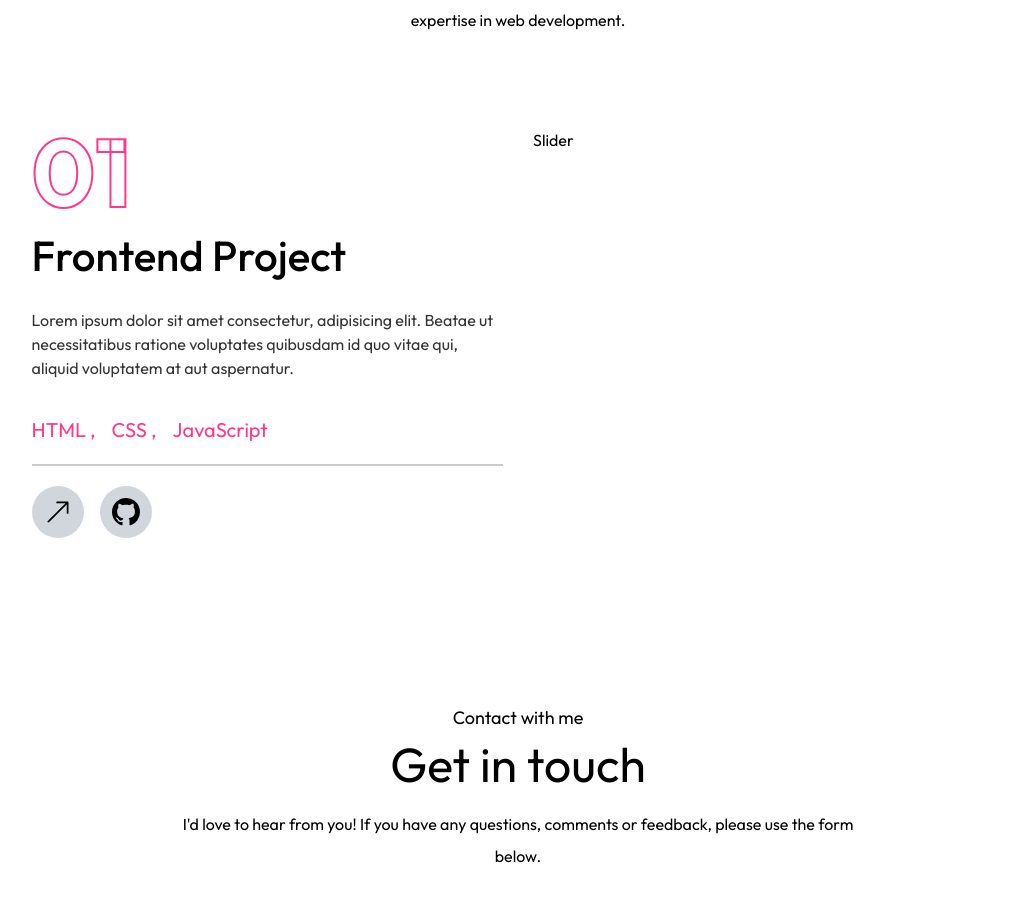
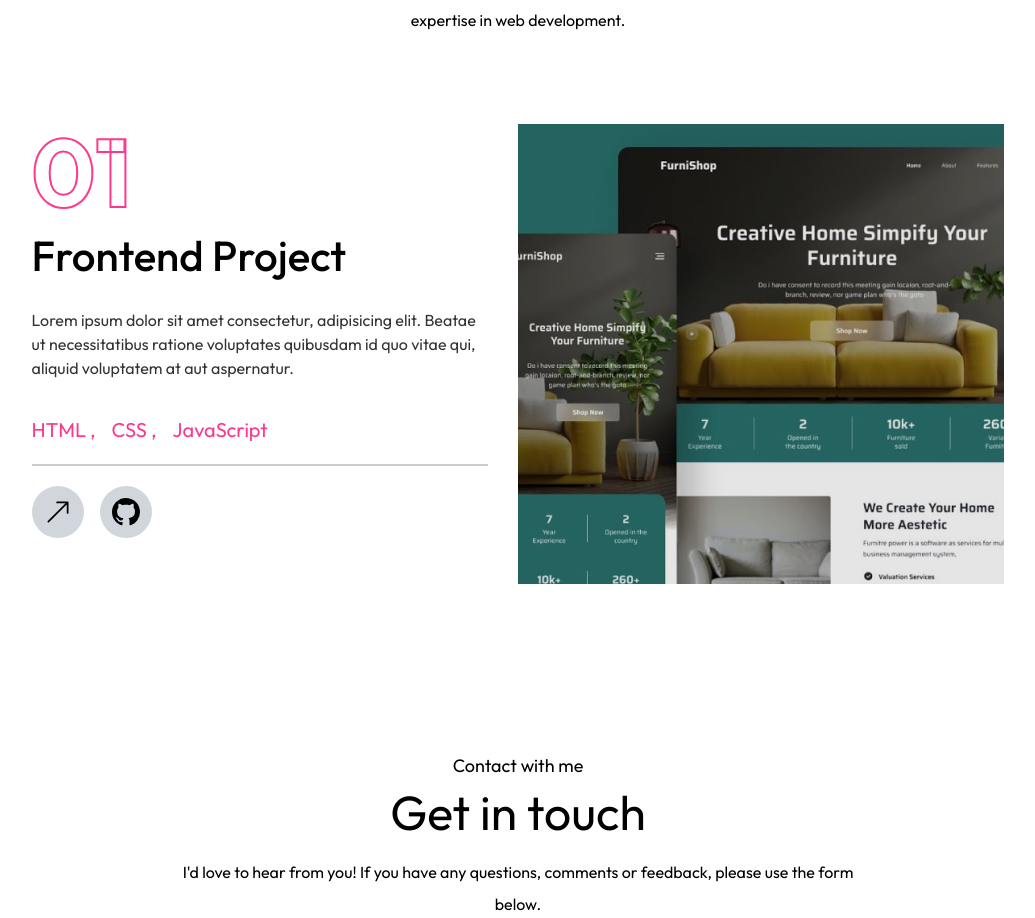
Before and after one commit to Hadayetullah/portfolio-v2, a Next.js app: page / in a window 1280 px wide. Shown: the part 2346-3264 px from the top of the page, without its empty margins (122-1157 px from the left). Built offline with nearby package versions, Linux system fonts and the light colour scheme; a web font is replaced by a local one.

Commit message:
Integrate Swiper and display a image slider

```diff
--- a/app/components/MyWork.tsx
+++ b/app/components/MyWork.tsx
@@ -4,6 +4,7 @@ import { assets, workData } from '@/assets/assets'
 import Image from 'next/image'
 import React, { ForwardedRef, useState } from 'react'
 import { motion } from 'motion/react'
+import 'swiper/css';
 
 import { BsArrowUpRight, BsGithub } from "react-icons/bs";
 
@@ -24,12 +25,12 @@ const projects = [
     },
     {
         num: "02",
-        category: "Frontend",
+        category: "Full-stack",
         title: "Project two",
         description:
         "Lorem ipsum dolor sit amet consectetur, adipisicing elit. Beatae ut necessitatibus ratione voluptates quibusdam id quo vitae qui, aliquid voluptatem at aut aspernatur.",
         stack: ["HTML", "CSS", "JavaScript"],
-        image: "/work/thumb1.png",
+        image: "/work/thumb2.png",
         live: "",
         github: "",
     },
@@ -40,7 +41,7 @@ const projects = [
         description:
         "Lorem ipsum dolor sit amet consectetur, adipisicing elit. Beatae ut necessitatibus ratione voluptates quibusdam id quo vitae qui, aliquid voluptatem at aut aspernatur.",
         stack: ["HTML", "CSS", "JavaScript"],
-        image: "/work/thumb1.png",
+        image: "/work/thumb3.png",
         live: "",
         github: "",
     },
@@ -54,11 +55,17 @@ type Props = {
 
 const MyWork = (props: Props) => {
     const [project, setProject] = useState<any>(projects[0]);
+
+    const handleSlideChange = (swiper:any) => {
+        const currentIndex = swiper.activeIndex;
+        setProject(projects[currentIndex]);
+    }
+
   return (
     <motion.div
         initial={{ opacity: 0 }}
         whileInView={{ opacity: 1 }}
-        transition={{ duration: 1 }}
+        transition={{ duration: 1, ease: "easeIn" }}
         id={props.id}
         ref={props.ref}
         className='w-full px-[12%] py-10 scroll-mt-20'
@@ -97,7 +104,7 @@ const MyWork = (props: Props) => {
             transition={{ duration: 0.5, delay: 0.3 }}
             className='my-10 w-full flex flex-col lg:flex-row lg:gap-[30px] pt-10'
         >
-            <div className='w-full lg:h-[460px] flex flex-col lg:justify-between order-2 lg:order-none '>
+            <div className='w-full lg:w-[50%] lg:h-[460px] flex flex-col lg:justify-between order-2 lg:order-none '>
                 <div className='flex flex-col gap-[20px]'>
                     <div
                         className='text-8xl font-bold text-transparent text-shadow-neutral-50'
@@ -154,7 +161,33 @@ const MyWork = (props: Props) => {
                 </div>
             </div>
 
-            <div className='w-full'>Slider</div>
+            <div className='w-full lg:w-[50%]'>
+                <Swiper
+                    slidesPerView={1}
+                    spaceBetween={30}
+                    className='w-full h-[460px] mb-12'
+                    onSlideChange={handleSlideChange}
+                >
+                    {
+                        projects.map((project, index) => {
+                            return (
+                                <SwiperSlide
+                                    key={index}
+                                >
+                                    <div className='w-full h-full flex items-center justify-center bg-pink-50/20'>
+                                        {/* Overlay */}
+                                        <div className='absolute inset-0 bg-black/10 z-10'></div>
+
+                                        <div className='relative w-full h-full'>
+                                            <Image src={project.image} alt='' fill className='object-cover' />
+                                        </div>
+                                    </div>
+                                </SwiperSlide>
+                            )
+                        })
+                    }
+                </Swiper>
+            </div>
         </motion.div>
     </motion.div>
   )
```
